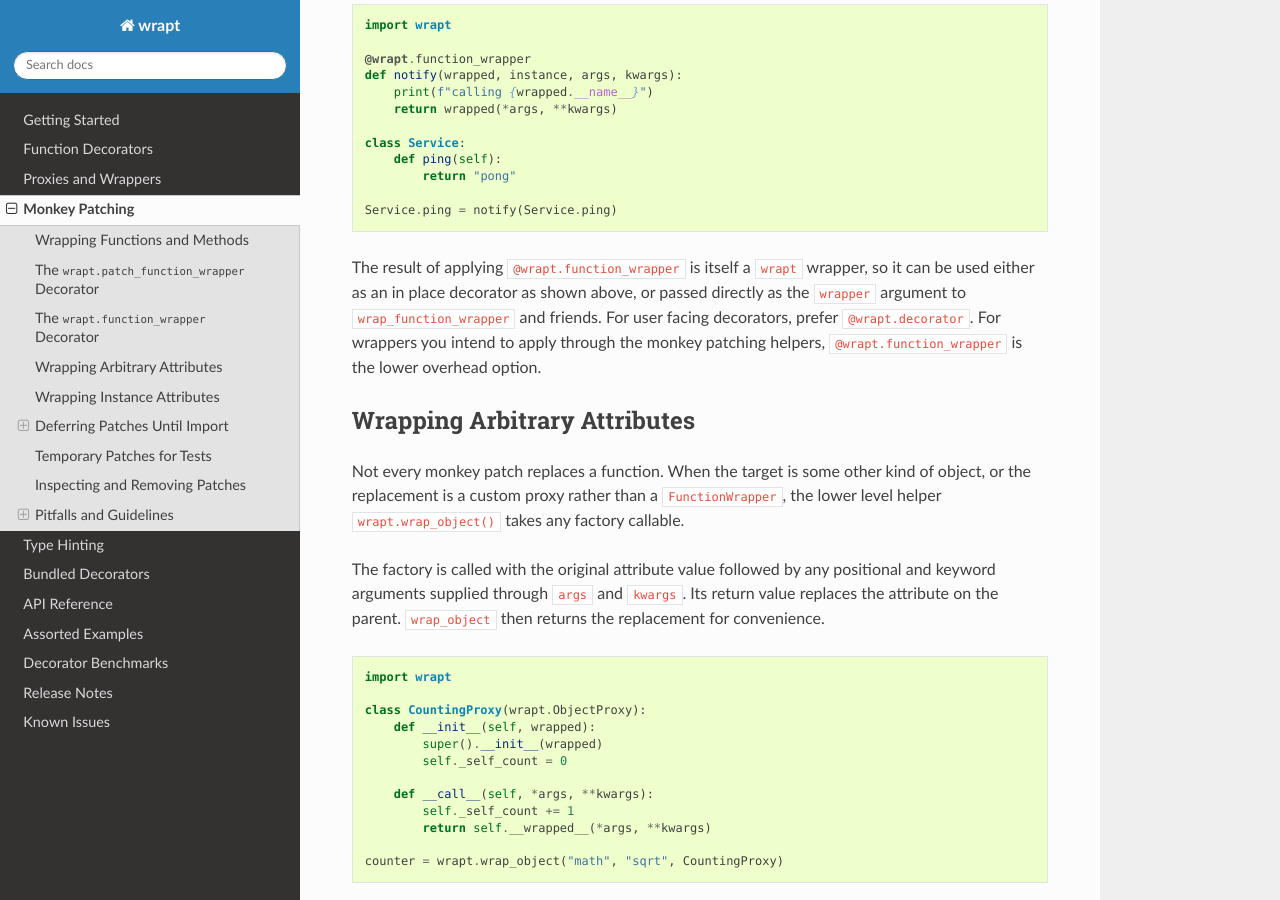
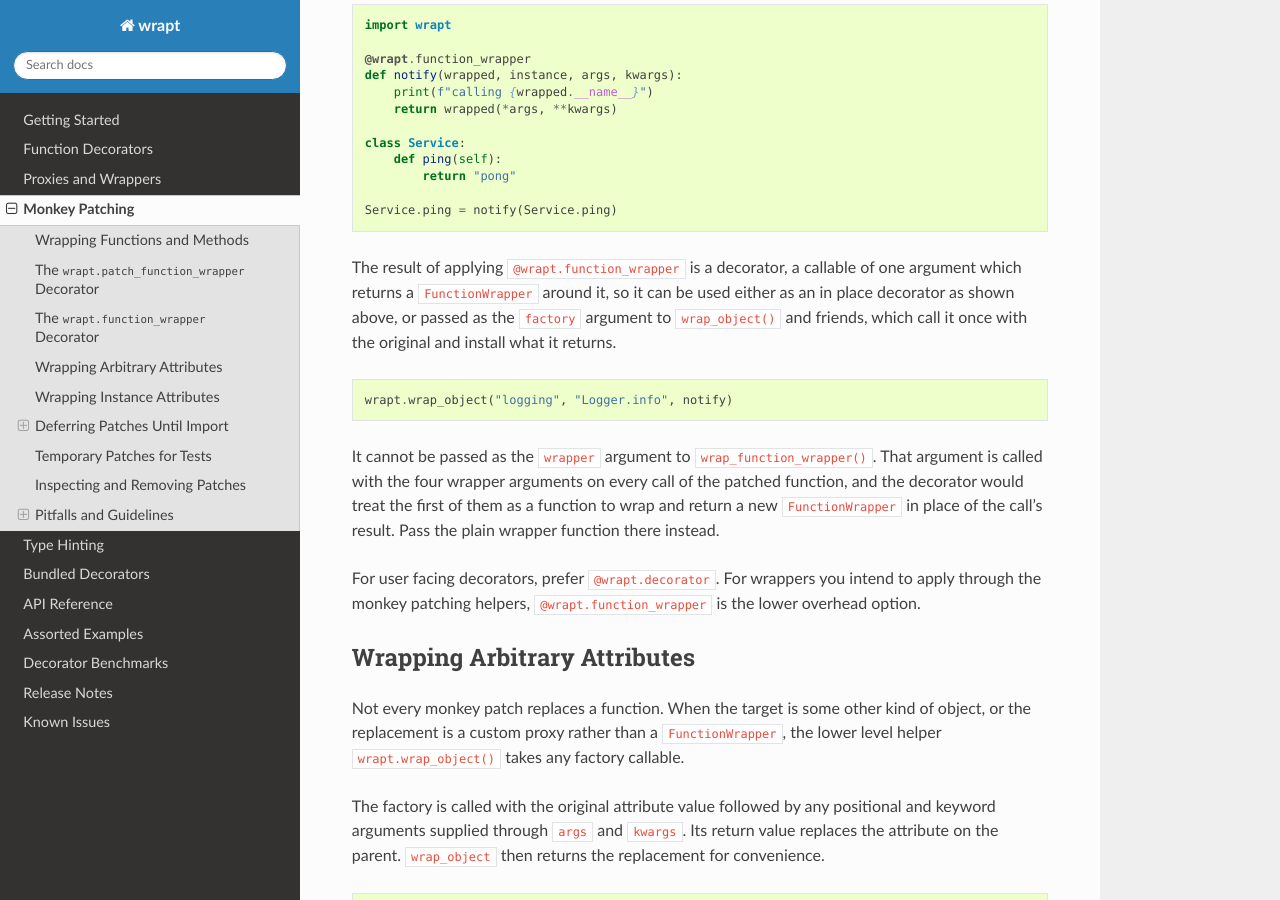
Before and after one commit to GrahamDumpleton/wrapt, a Sphinx documentation site: the page built from docs/monkey.rst, in a window 1280 px wide and 900 px high, scrolled down 2185 px. Built offline with Sphinx 7.4.7 and the Read the Docs theme 3.1.0, drawn with Linux system fonts in a browser that asks for light colours.

Commit message:
Correct what function_wrapper returns and where it can be passed.
The monkey patching guide said the result of applying
@wrapt.function_wrapper could be passed as the wrapper argument to
wrap_function_wrapper() and friends. It cannot: that argument is called
with the four wrapper arguments on every call of the patched function,
and the decorator would wrap the first of them and return a new
FunctionWrapper in place of the call's result.

Say instead that the result is a decorator, a callable of one argument,
which can be applied in place or passed as the factory argument to
wrap_object() and friends, with an example, and explain why it cannot be
the wrapper argument.

```diff
--- a/docs/monkey.rst
+++ b/docs/monkey.rst
@@ -122,11 +122,24 @@ without the additional features of ``@wrapt.decorator`` such as the
 
     Service.ping = notify(Service.ping)
 
-The result of applying ``@wrapt.function_wrapper`` is itself a ``wrapt``
-wrapper, so it can be used either as an in place decorator as shown above,
-or passed directly as the ``wrapper`` argument to ``wrap_function_wrapper``
-and friends. For user facing decorators, prefer ``@wrapt.decorator``. For
-wrappers you intend to apply through the monkey patching helpers,
+The result of applying ``@wrapt.function_wrapper`` is a decorator, a
+callable of one argument which returns a ``FunctionWrapper`` around it, so
+it can be used either as an in place decorator as shown above, or passed as
+the ``factory`` argument to ``wrap_object()`` and friends, which call it once
+with the original and install what it returns.
+
+::
+
+    wrapt.wrap_object("logging", "Logger.info", notify)
+
+It cannot be passed as the ``wrapper`` argument to ``wrap_function_wrapper()``.
+That argument is called with the four wrapper arguments on every call of the
+patched function, and the decorator would treat the first of them as a
+function to wrap and return a new ``FunctionWrapper`` in place of the call's
+result. Pass the plain wrapper function there instead.
+
+For user facing decorators, prefer ``@wrapt.decorator``. For wrappers you
+intend to apply through the monkey patching helpers,
 ``@wrapt.function_wrapper`` is the lower overhead option.
 
 Wrapping Arbitrary Attributes
```
